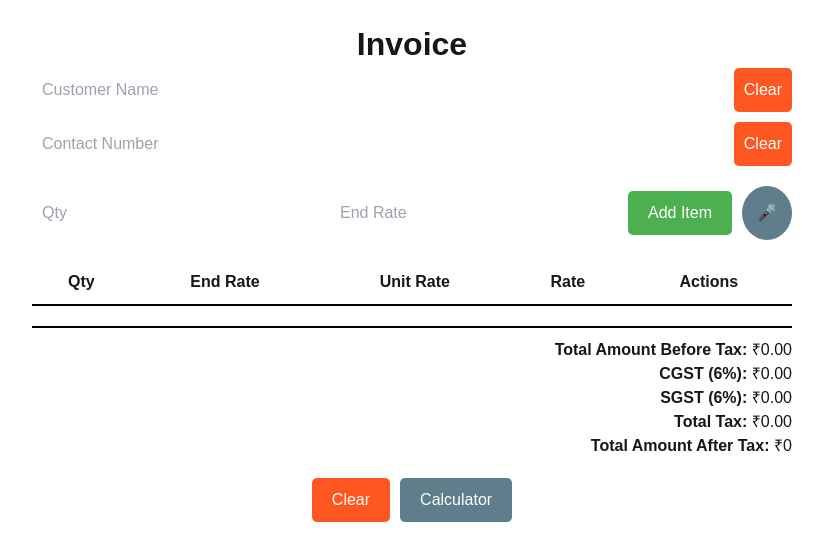
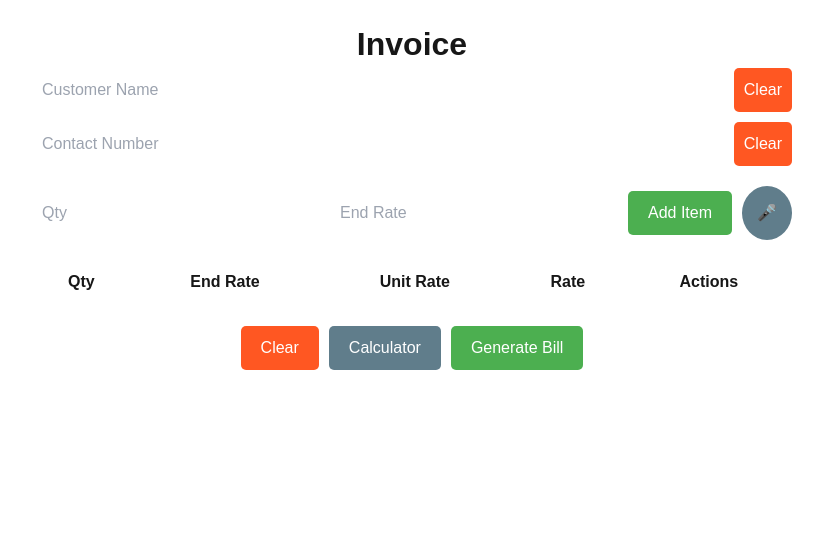
Before and after one commit to RebootCode2024/invoice-app, a Next.js app: page /invoice in a window 1280 px wide. Shown: the top 560 px of the page, without its empty margins (228-1051 px from the left). Built offline with nearby package versions, Linux system fonts and the light colour scheme.

Commit message:
invoice layout is proper now

```diff
--- a/src/app/components/InvoiceLayout.jsx
+++ b/src/app/components/InvoiceLayout.jsx
@@ -1,9 +1,11 @@
 "use client";
-import React, { useState, useEffect } from 'react';
-import { useInvoice } from '../context/InvoiceContext';
-import Calculator from './Calculator';
+import React, { useState, useEffect } from "react";
+import { useRouter } from "next/navigation"; // Updated import
+import { useInvoice } from "../context/InvoiceContext";
+import Calculator from "./Calculator";
 
 const InvoiceLayout = () => {
+  const router = useRouter();
   const {
     customerName,
     setCustomerName,
@@ -12,7 +14,7 @@ const InvoiceLayout = () => {
     items,
     addItem,
     deleteItem,
-    clearItems, // Ensure clearItems is available from the context
+    clearItems,
     totalAmountBeforeTax,
     cgst,
     sgst,
@@ -20,24 +22,25 @@ const InvoiceLayout = () => {
     totalAmountAfterTax,
   } = useInvoice();
 
-  const [qty, setQty] = useState('');
-  const [endRate, setEndRate] = useState('');
+  const [qty, setQty] = useState("");
+  const [endRate, setEndRate] = useState("");
   const [listening, setListening] = useState(false);
-  const [transcript, setTranscript] = useState('');
+  const [transcript, setTranscript] = useState("");
   const [pendingAdd, setPendingAdd] = useState(false);
   const [showCalculator, setShowCalculator] = useState(false);
 
   let recognition;
 
   const initSpeechRecognition = () => {
-    if (typeof window !== 'undefined' && 'webkitSpeechRecognition' in window) {
+    if (typeof window !== "undefined" && "webkitSpeechRecognition" in window) {
       recognition = new window.webkitSpeechRecognition();
       recognition.continuous = true;
       recognition.interimResults = false;
-      recognition.lang = 'en-US';
+      recognition.lang = "en-US";
 
       recognition.onresult = (event) => {
-        const speechResult = event.results[event.results.length - 1][0].transcript.trim();
+        const speechResult =
+          event.results[event.results.length - 1][0].transcript.trim();
         setTranscript((prev) => `${prev}\n${speechResult}`);
         processCommand(speechResult.toLowerCase());
       };
@@ -55,17 +58,17 @@ const InvoiceLayout = () => {
   };
 
   const processCommand = (command) => {
-    if (command.includes('quantity')) {
-      const quantity = command.split('quantity')[1].trim().split(' ')[0];
+    if (command.includes("quantity")) {
+      const quantity = command.split("quantity")[1].trim().split(" ")[0];
       if (!isNaN(quantity)) setQty(quantity);
     }
-    if (command.includes('rate')) {
-      const rate = command.split('rate')[1].trim().split(' ')[0];
+    if (command.includes("rate")) {
+      const rate = command.split("rate")[1].trim().split(" ")[0];
       if (!isNaN(rate)) setEndRate(rate);
     }
-    if (command.includes('add item')) {
+    if (command.includes("add item")) {
       setPendingAdd(true);
-      setTranscript('');
+      setTranscript("");
       recognition.stop();
       setListening(false);
     }
@@ -75,52 +78,96 @@ const InvoiceLayout = () => {
     if (pendingAdd && qty && endRate) {
       addItem(qty, endRate);
       setPendingAdd(false);
-      setQty(''); // Reset qty input
-      setEndRate(''); // Reset endRate input
+      setQty("");
+      setEndRate("");
     }
   }, [qty, endRate, pendingAdd, addItem]);
 
   const toggleCalculator = () => setShowCalculator(!showCalculator);
 
   const handleClear = () => {
-    clearItems(); // Clear all items
-    setQty(''); // Reset qty input to placeholder
-    setEndRate(''); // Reset endRate input to placeholder
+    clearItems();
+    setQty("");
+    setEndRate("");
+  };
+
+  const handleGenerateBill = () => {
+    router.push("/bill"); // Navigate to the bill page
   };
 
   return (
-    <div style={{ fontFamily: 'Arial, sans-serif', padding: '20px', maxWidth: '800px', margin: '0 auto' }}>
-      <h1 style={{ fontSize: '2em', textAlign: 'center', fontWeight: 'bold' }}>Invoice</h1>
+    <div
+      style={{
+        fontFamily: "Arial, sans-serif",
+        padding: "20px",
+        maxWidth: "800px",
+        margin: "0 auto",
+      }}
+    >
+      <h1 style={{ fontSize: "2em", textAlign: "center", fontWeight: "bold" }}>
+        Invoice
+      </h1>
 
       {/* Customer Details Input */}
-      <div style={{ display: 'flex', flexDirection: 'column', gap: '10px', marginBottom: '20px' }}>
-        <div style={{ display: 'flex', alignItems: 'center', gap: '10px' }}>
+      <div
+        style={{
+          display: "flex",
+          flexDirection: "column",
+          gap: "10px",
+          marginBottom: "20px",
+        }}
+      >
+        <div style={{ display: "flex", alignItems: "center", gap: "10px" }}>
           <input
             type="text"
             placeholder="Customer Name"
             value={customerName}
             onChange={(e) => setCustomerName(e.target.value)}
-            style={{ padding: '10px', flex: '1', fontSize: '1em', color: 'black' }}
+            style={{
+              padding: "10px",
+              flex: "1",
+              fontSize: "1em",
+              color: "black",
+            }}
           />
           <button
-            onClick={() => setCustomerName('')}
-            style={{ padding: '10px', backgroundColor: '#FF5722', color: 'white', border: 'none', borderRadius: '5px', cursor: 'pointer' }}
+            onClick={() => setCustomerName("")}
+            style={{
+              padding: "10px",
+              backgroundColor: "#FF5722",
+              color: "white",
+              border: "none",
+              borderRadius: "5px",
+              cursor: "pointer",
+            }}
           >
             Clear
           </button>
         </div>
 
-        <div style={{ display: 'flex', alignItems: 'center', gap: '10px' }}>
+        <div style={{ display: "flex", alignItems: "center", gap: "10px" }}>
           <input
             type="text"
             placeholder="Contact Number"
             value={contactNumber}
             onChange={(e) => setContactNumber(e.target.value)}
-            style={{ padding: '10px', flex: '1', fontSize: '1em', color: 'black' }}
+            style={{
+              padding: "10px",
+              flex: "1",
+              fontSize: "1em",
+              color: "black",
+            }}
           />
           <button
-            onClick={() => setContactNumber('')}
-            style={{ padding: '10px', backgroundColor: '#FF5722', color: 'white', border: 'none', borderRadius: '5px', cursor: 'pointer' }}
+            onClick={() => setContactNumber("")}
+            style={{
+              padding: "10px",
+              backgroundColor: "#FF5722",
+              color: "white",
+              border: "none",
+              borderRadius: "5px",
+              cursor: "pointer",
+            }}
           >
             Clear
           </button>
@@ -128,33 +175,61 @@ const InvoiceLayout = () => {
       </div>
 
       {/* Item Input Form */}
-      <div style={{ display: 'flex', flexWrap: 'wrap', gap: '10px', marginBottom: '20px', alignItems: 'center' }}>
+      <div
+        style={{
+          display: "flex",
+          flexWrap: "wrap",
+          gap: "10px",
+          marginBottom: "20px",
+          alignItems: "center",
+        }}
+      >
         <input
           type="number"
           placeholder="Qty"
           value={qty}
           onChange={(e) => setQty(e.target.value)}
-          style={{ padding: '10px', flex: '1', fontSize: '1em', color: 'black' }}
+          style={{ padding: "10px", flex: "1", fontSize: "1em", color: "black" }}
         />
         <input
           type="number"
           placeholder="End Rate"
           value={endRate}
           onChange={(e) => setEndRate(e.target.value)}
-          style={{ padding: '10px', flex: '1', fontSize: '1em', color: 'black' }}
+          style={{ padding: "10px", flex: "1", fontSize: "1em", color: "black" }}
         />
-        <button onClick={() => { addItem(qty, endRate); setQty(''); setEndRate(''); }} style={{ padding: '10px 20px', backgroundColor: '#4CAF50', color: 'white', border: 'none', borderRadius: '5px', fontSize: '1em', cursor: 'pointer' }}>Add Item</button>
-        <button onClick={toggleListening} style={{
-          padding: '15px',
-          fontSize: '1em',
-          borderRadius: '50%',
-          backgroundColor: listening ? '#FF5722' : '#607D8B',
-          color: 'white',
-          border: 'none',
-          cursor: 'pointer',
-          transition: 'background-color 0.3s ease',
-          animation: listening ? 'pulse 1s infinite' : 'none'
-        }}>
+        <button
+          onClick={() => {
+            addItem(qty, endRate);
+            setQty("");
+            setEndRate("");
+          }}
+          style={{
+            padding: "10px 20px",
+            backgroundColor: "#4CAF50",
+            color: "white",
+            border: "none",
+            borderRadius: "5px",
+            fontSize: "1em",
+            cursor: "pointer",
+          }}
+        >
+          Add Item
+        </button>
+        <button
+          onClick={toggleListening}
+          style={{
+            padding: "15px",
+            fontSize: "1em",
+            borderRadius: "50%",
+            backgroundColor: listening ? "#FF5722" : "#607D8B",
+            color: "white",
+            border: "none",
+            cursor: "pointer",
+            transition: "background-color 0.3s ease",
+            animation: listening ? "pulse 1s infinite" : "none",
+          }}
+        >
           🎤
         </button>
       </div>
@@ -170,25 +245,91 @@ const InvoiceLayout = () => {
       </style>
 
       {/* Table */}
-      <table style={{ width: '100%', borderCollapse: 'collapse', marginTop: '20px' }}>
+      <table
+        style={{
+          width: "100%",
+          borderCollapse: "collapse",
+          marginTop: "20px",
+        }}
+      >
         <thead>
           <tr>
-            <th style={{ borderBottom: '2px solid #000', padding: '10px', textAlign: 'center' }}>Qty</th>
-            <th style={{ borderBottom: '2px solid #000', padding: '10px', textAlign: 'center' }}>End Rate</th>
-            <th style={{ borderBottom: '2px solid #000', padding: '10px', textAlign: 'center' }}>Unit Rate</th>
-            <th style={{ borderBottom: '2px solid #000', padding: '10px', textAlign: 'center' }}>Rate</th>
-            <th style={{ borderBottom: '2px solid #000', padding: '10px', textAlign: 'center' }}>Actions</th>
+            <th
+              style={{
+                borderBottom: "2px solid white",
+                padding: "10px",
+                textAlign: "center",
+              }}
+            >
+              Qty
+            </th>
+            <th
+              style={{
+                borderBottom: "2px solid white",
+                padding: "10px",
+                textAlign: "center",
+              }}
+            >
+              End Rate
+            </th>
+            <th
+              style={{
+                borderBottom: "2px solid white",
+                padding: "10px",
+                textAlign: "center",
+              }}
+            >
+              Unit Rate
+            </th>
+            <th
+              style={{
+                borderBottom: "2px solid white",
+                padding: "10px",
+                textAlign: "center",
+              }}
+            >
+              Rate
+            </th>
+            <th
+              style={{
+                borderBottom: "2px solid white",
+                padding: "10px",
+                textAlign: "center",
+              }}
+            >
+              Actions
+            </th>
           </tr>
         </thead>
         <tbody>
           {items.map((item, index) => (
             <tr key={index}>
-              <td style={{ padding: '10px', textAlign: 'center' }}>{item.qty}</td>
-              <td style={{ padding: '10px', textAlign: 'center' }}>₹{item.endRate}</td>
-              <td style={{ padding: '10px', textAlign: 'center' }}>₹{item.unitRate}</td>
-              <td style={{ padding: '10px', textAlign: 'center' }}>₹{item.rate}</td>
-              <td style={{ padding: '10px', textAlign: 'center' }}>
-                <button onClick={() => deleteItem(index)} style={{ backgroundColor: '#f44336', color: 'white', border: 'none', padding: '5px 10px', borderRadius: '5px', cursor: 'pointer' }}>Delete</button>
+              <td style={{ padding: "10px", textAlign: "center" }}>
+                {item.qty}
+              </td>
+              <td style={{ padding: "10px", textAlign: "center" }}>
+                ₹{item.endRate}
+              </td>
+              <td style={{ padding: "10px", textAlign: "center" }}>
+                ₹{item.unitRate}
+              </td>
+              <td style={{ padding: "10px", textAlign: "center" }}>
+                ₹{item.rate}
+              </td>
+              <td style={{ padding: "10px", textAlign: "center" }}>
+                <button
+                  onClick={() => deleteItem(index)}
+                  style={{
+                    backgroundColor: "#f44336",
+                    color: "white",
+                    border: "none",
+                    padding: "5px 10px",
+                    borderRadius: "5px",
+                    cursor: "pointer",
+                  }}
+                >
+                  Delete
+                </button>
               </td>
             </tr>
           ))}
@@ -196,19 +337,83 @@ const InvoiceLayout = () => {
       </table>
 
       {/* Summary Section */}
-      <div style={{ textAlign: 'right', marginTop: '20px' }}>
-        <hr style={{ border: '1px solid #000', marginBottom: '10px' }} />
-        <p><strong>Total Amount Before Tax:</strong> ₹{totalAmountBeforeTax?.toFixed(2) || '0.00'}</p>
-        <p><strong>CGST (6%):</strong> ₹{cgst?.toFixed(2) || '0.00'}</p>
-        <p><strong>SGST (6%):</strong> ₹{sgst?.toFixed(2) || '0.00'}</p>
-        <p><strong>Total Tax:</strong> ₹{totalTax?.toFixed(2) || '0.00'}</p>
-        <p><strong>Total Amount After Tax:</strong> ₹{totalAmountAfterTax || '0'}</p>
-      </div>
+      {items.length > 0 && (
+        <div
+          style={{
+            textAlign: "right",
+            marginTop: "20px",
+            padding: "10px",
+            backgroundColor: "#1e1e1e",
+            color: "white",
+            borderRadius: "5px",
+          }}
+        >
+          <p>
+            <strong>Total Amount Before Tax:</strong> ₹
+            {totalAmountBeforeTax?.toFixed(2) || "0.00"}
+          </p>
+          <p>
+            <strong>CGST (6%):</strong> ₹{cgst?.toFixed(2) || "0.00"}
+          </p>
+          <p>
+            <strong>SGST (6%):</strong> ₹{sgst?.toFixed(2) || "0.00"}
+          </p>
+          <p>
+            <strong>Total Tax:</strong> ₹{totalTax?.toFixed(2) || "0.00"}
+          </p>
+          <p>
+            <strong>Total Amount After Tax:</strong> ₹
+            {totalAmountAfterTax?.toFixed(2) || "0.00"}
+          </p>
+        </div>
+      )}
 
-      {/* Clear and Calculator Buttons */}
-      <div style={{ textAlign: 'center', marginTop: '20px' }}>
-        <button onClick={handleClear} style={{ padding: '10px 20px', backgroundColor: '#FF5722', color: 'white', border: 'none', borderRadius: '5px', fontSize: '1em', cursor: 'pointer', marginRight: '10px' }}>Clear</button>
-        <button onClick={toggleCalculator} style={{ padding: '10px 20px', backgroundColor: '#607D8B', color: 'white', border: 'none', borderRadius: '5px', fontSize: '1em', cursor: 'pointer' }}>Calculator</button>
+      {/* Buttons */}
+      <div style={{ textAlign: "center", marginTop: "20px" }}>
+        <button
+          onClick={handleClear}
+          style={{
+            padding: "10px 20px",
+            backgroundColor: "#FF5722",
+            color: "white",
+            border: "none",
+            borderRadius: "5px",
+            fontSize: "1em",
+            cursor: "pointer",
+            marginRight: "10px",
+          }}
+        >
+          Clear
+        </button>
+        <button
+          onClick={toggleCalculator}
+          style={{
+            padding: "10px 20px",
+            backgroundColor: "#607D8B",
+            color: "white",
+            border: "none",
+            borderRadius: "5px",
+            fontSize: "1em",
+            cursor: "pointer",
+            marginRight: "10px",
+          }}
+        >
+          Calculator
+        </button>
+        <button
+          onClick={handleGenerateBill}
+          style={{
+            padding: "10px 20px",
+            backgroundColor: "#4CAF50",
+            color: "white",
+            border: "none",
+            borderRadius: "5px",
+            fontSize: "1em",
+            cursor: "pointer",
+          }}
+        >
+          Generate Bill
+        </button>
       </div>
 
       {showCalculator && <Calculator onClose={toggleCalculator} />}
```
